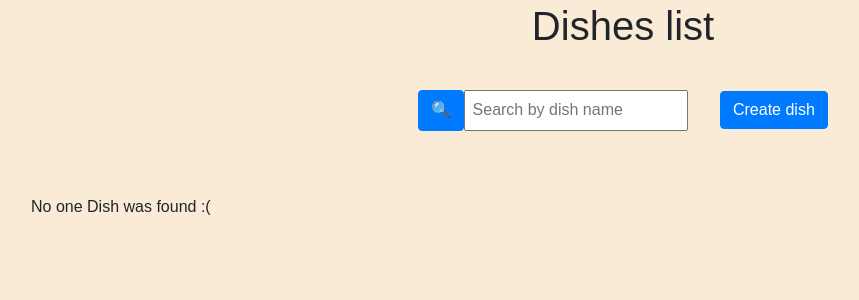
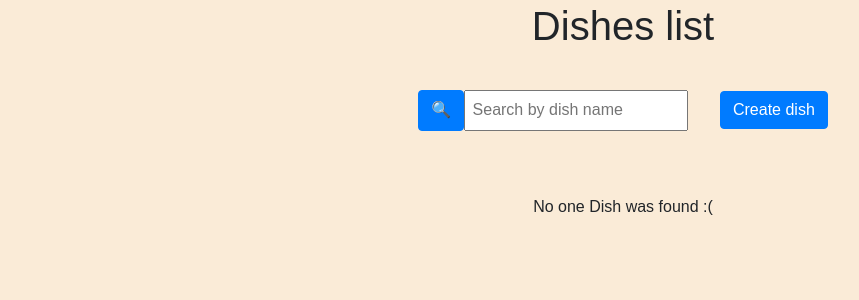
Before and after one commit to Leo9siy/kitchen_service, a Django app: page /dishes/ in a window 1280 px wide. Shown: the part 134-434 px from the top of the page, without its empty margins (17-876 px from the left). Run offline with Django 5.2, Linux system fonts and the light colour scheme; data that the repository does not hold is empty; some libraries are stand-ins or nearby versions; some web fonts are replaced.

Commit message:
Changed align

```diff
--- a/static/css/dish/list.css
+++ b/static/css/dish/list.css
@@ -28,8 +28,11 @@ form div input{
     grid-template-columns: repeat(auto-fit, minmax(300px, 1fr));
     gap: 2rem;
 }
+.dish-list .list p {
+    text-align: left;
+}
 .dish-list p {
-    text-align: left;
+    text-align: center;
 }
 
 .dish {
```
